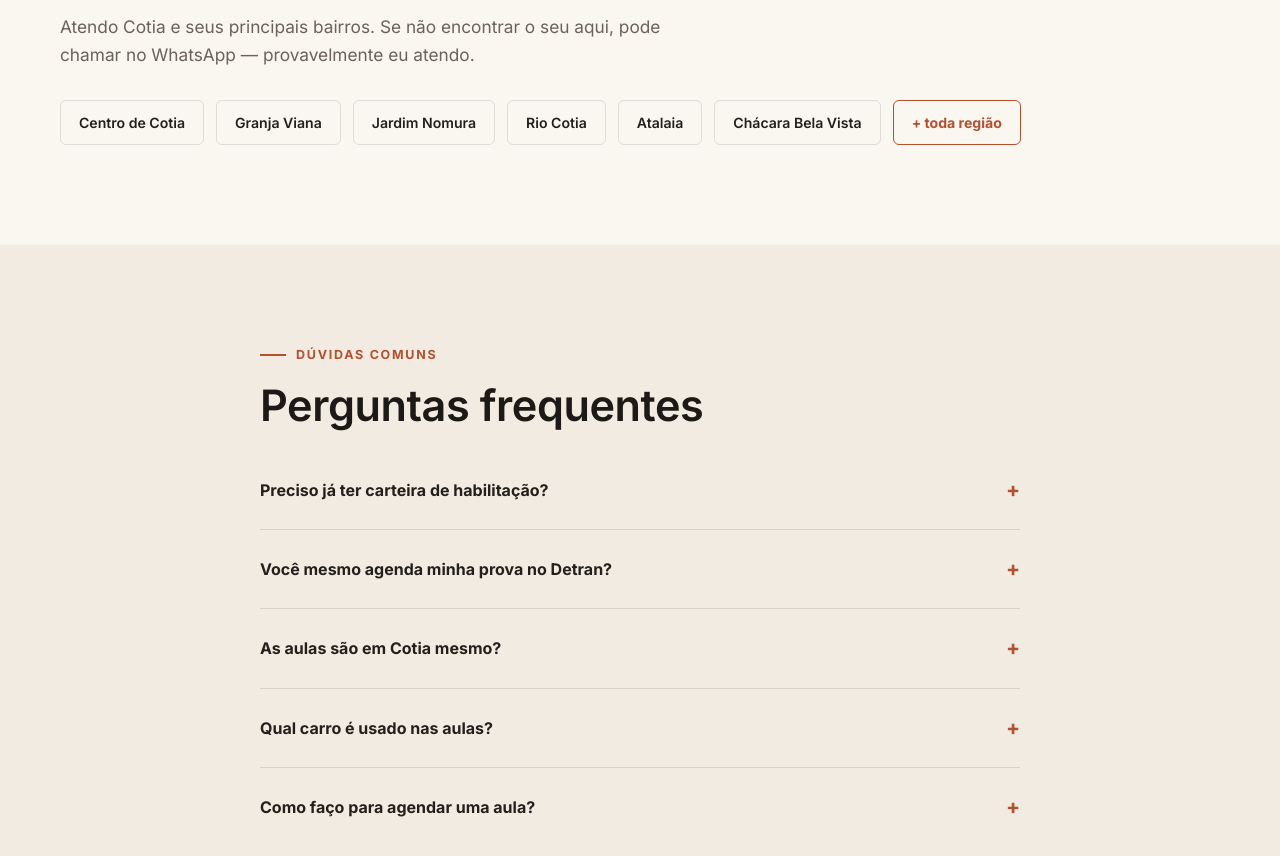
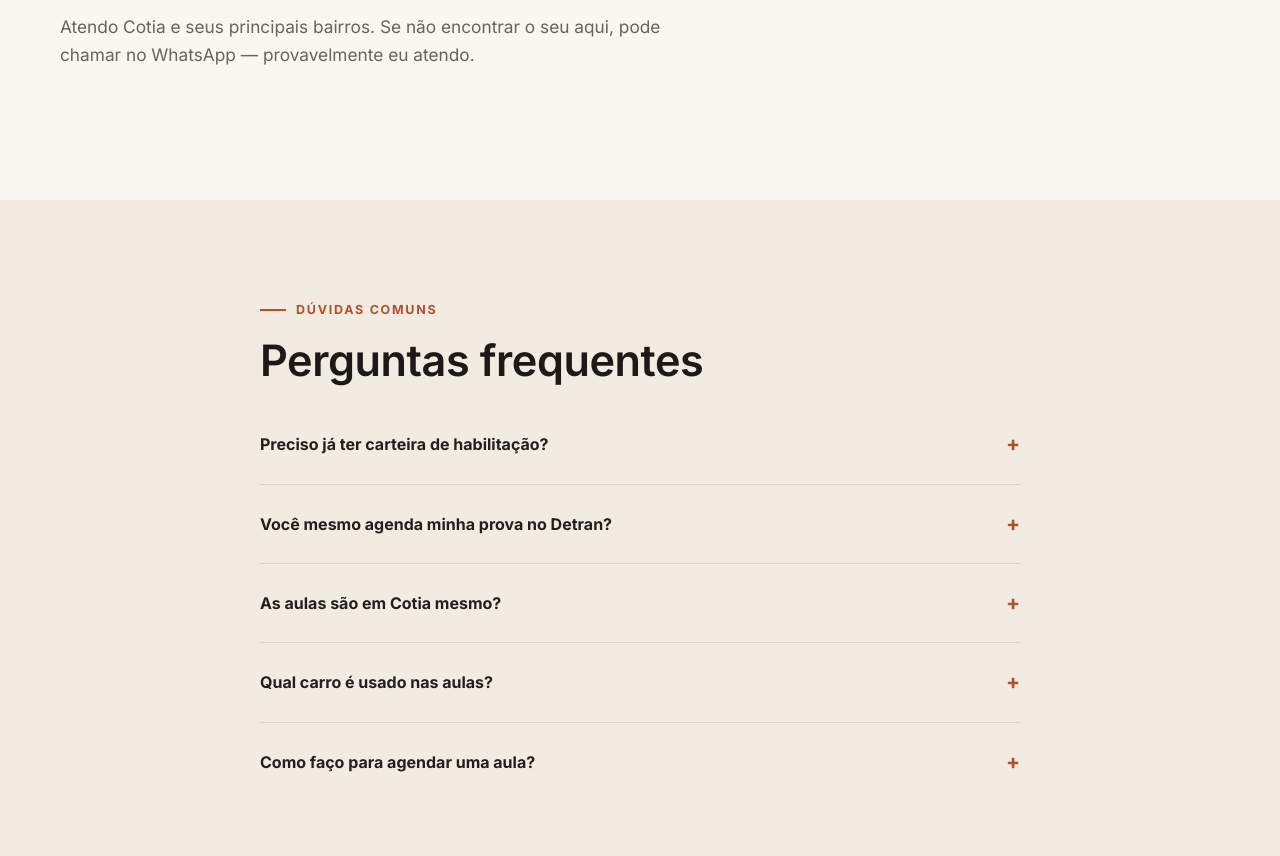
Before and after one commit to Diogozura/dalvan_instrutor, a plain HTML site: page index.html in a window 1280 px wide. Shown: the part 6683-7539 px from the top of the page. Drawn offline with Linux system fonts and the light colour scheme.

Commit message:
Update index.html

```diff
--- a/index.html
+++ b/index.html
@@ -546,15 +546,7 @@
     <span class="kicker">Área de atendimento</span>
     <h2>Aulas em Cotia e região</h2>
     <p class="lead" style="margin-bottom:30px;">Atendo Cotia e seus principais bairros. Se não encontrar o seu aqui, pode chamar no WhatsApp — provavelmente eu atendo.</p>
-    <div style="display:flex; flex-wrap:wrap; gap:12px;">
-      <span style="padding:10px 18px; border:1px solid var(--linha); border-radius: var(--radius-sm); font-weight:600; font-size:.88rem;">Centro de Cotia</span>
-      <span style="padding:10px 18px; border:1px solid var(--linha); border-radius: var(--radius-sm); font-weight:600; font-size:.88rem;">Granja Viana</span>
-      <span style="padding:10px 18px; border:1px solid var(--linha); border-radius: var(--radius-sm); font-weight:600; font-size:.88rem;">Jardim Nomura</span>
-      <span style="padding:10px 18px; border:1px solid var(--linha); border-radius: var(--radius-sm); font-weight:600; font-size:.88rem;">Rio Cotia</span>
-      <span style="padding:10px 18px; border:1px solid var(--linha); border-radius: var(--radius-sm); font-weight:600; font-size:.88rem;">Atalaia</span>
-      <span style="padding:10px 18px; border:1px solid var(--linha); border-radius: var(--radius-sm); font-weight:600; font-size:.88rem;">Chácara Bela Vista</span>
-      <span style="padding:10px 18px; border:1px solid var(--terracota); color:var(--terracota); border-radius: var(--radius-sm); font-weight:700; font-size:.88rem;">+ toda região</span>
-    </div>
+
   </div>
 </section>
 
```
